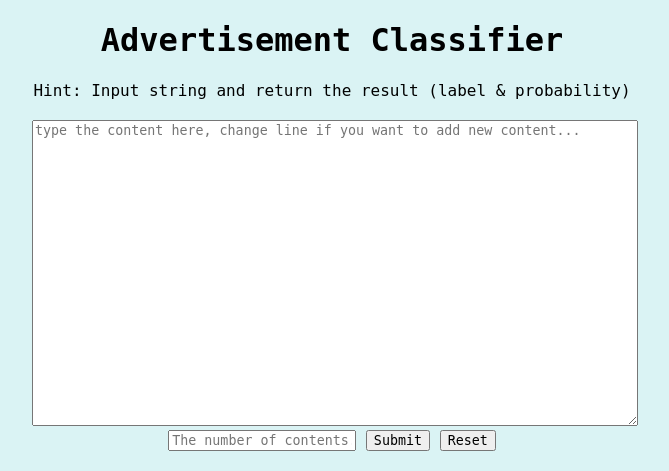
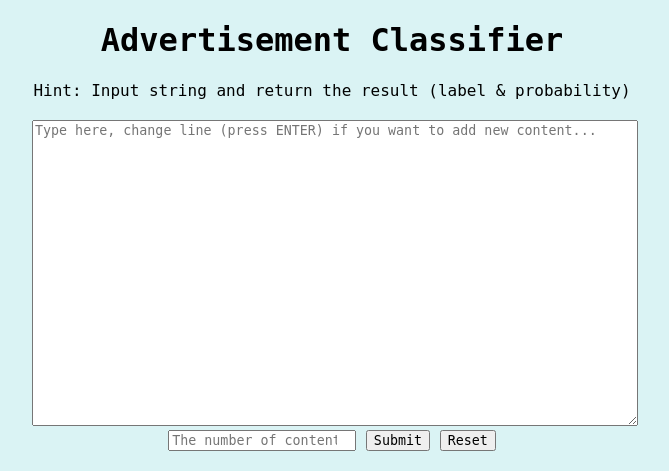
Before and after one commit to ychuang789/AD_classifier, a Python web app: template templates/index.html in a window 1280 px wide. Shown: the top 471 px of the page, without its empty margins (308-977 px from the left). Run offline with Jinja, Linux system fonts and the light colour scheme; the template is opened without the code that fills it, so the values that code supplies are empty.

Commit message:
modify index.html

```diff
--- a/templates/index.html
+++ b/templates/index.html
@@ -10,9 +10,9 @@
     <div style="text-align: center">Hint: Input string and return the result (label & probability)</div>
     <div class="form" style="text-align: center">
         <form method="POST">
-            <textarea name="content" style="width:600px;height:300px;" placeholder="type the content here, change line if you want to add new content..."></textarea>
+            <textarea name="content" style="width:600px;height:300px;" placeholder="Type here, change line (press ENTER) if you want to add new content..."></textarea>
             <br>
-            <input type="text" placeholder="The number of contents..." name="number" id="number" autocomplete="off">
+            <input type="number" placeholder="The number of contents..." name="number" id="number" autocomplete="off" required>
             <input type="submit" value="Submit">
             <input type="reset" value="Reset">
         </form>
```
